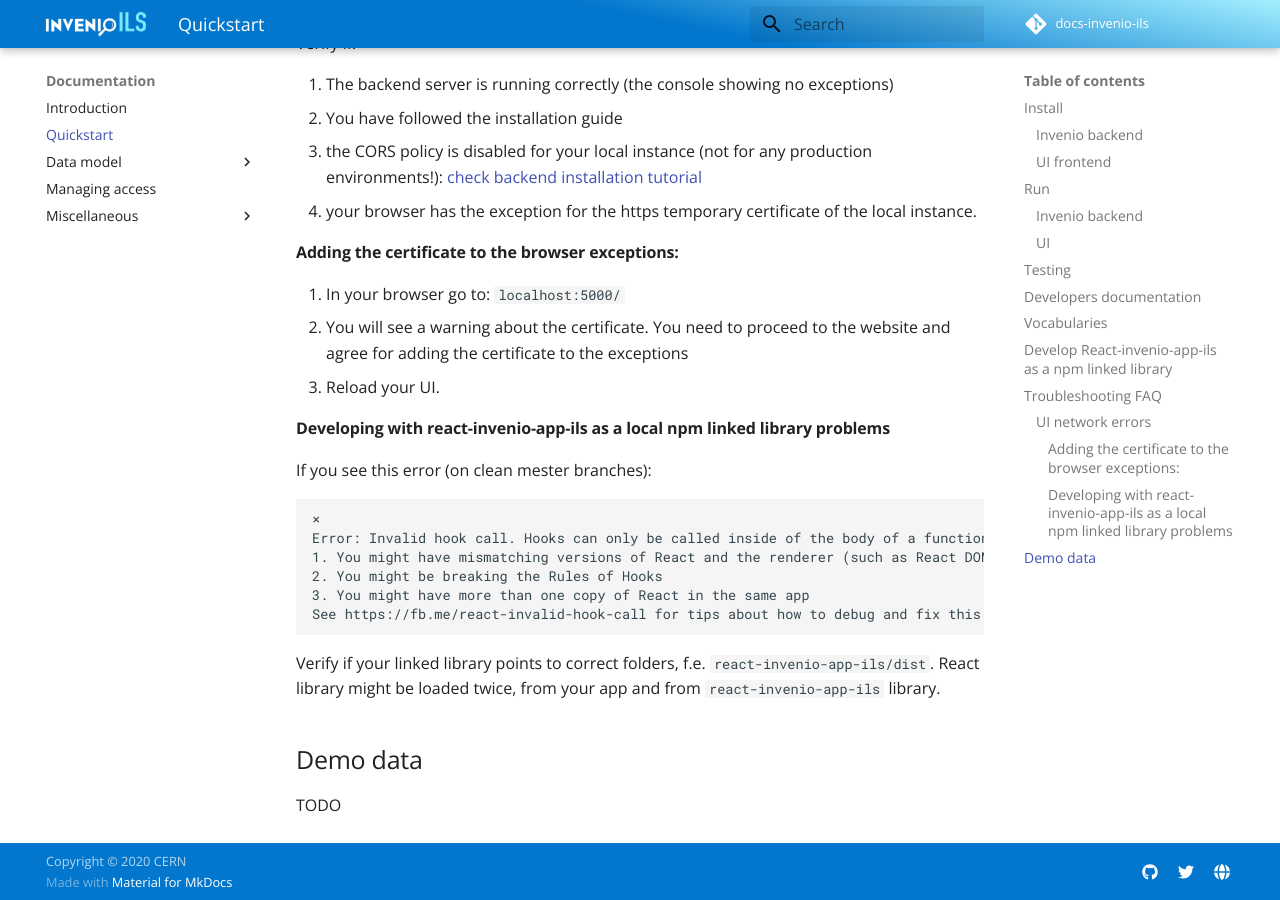
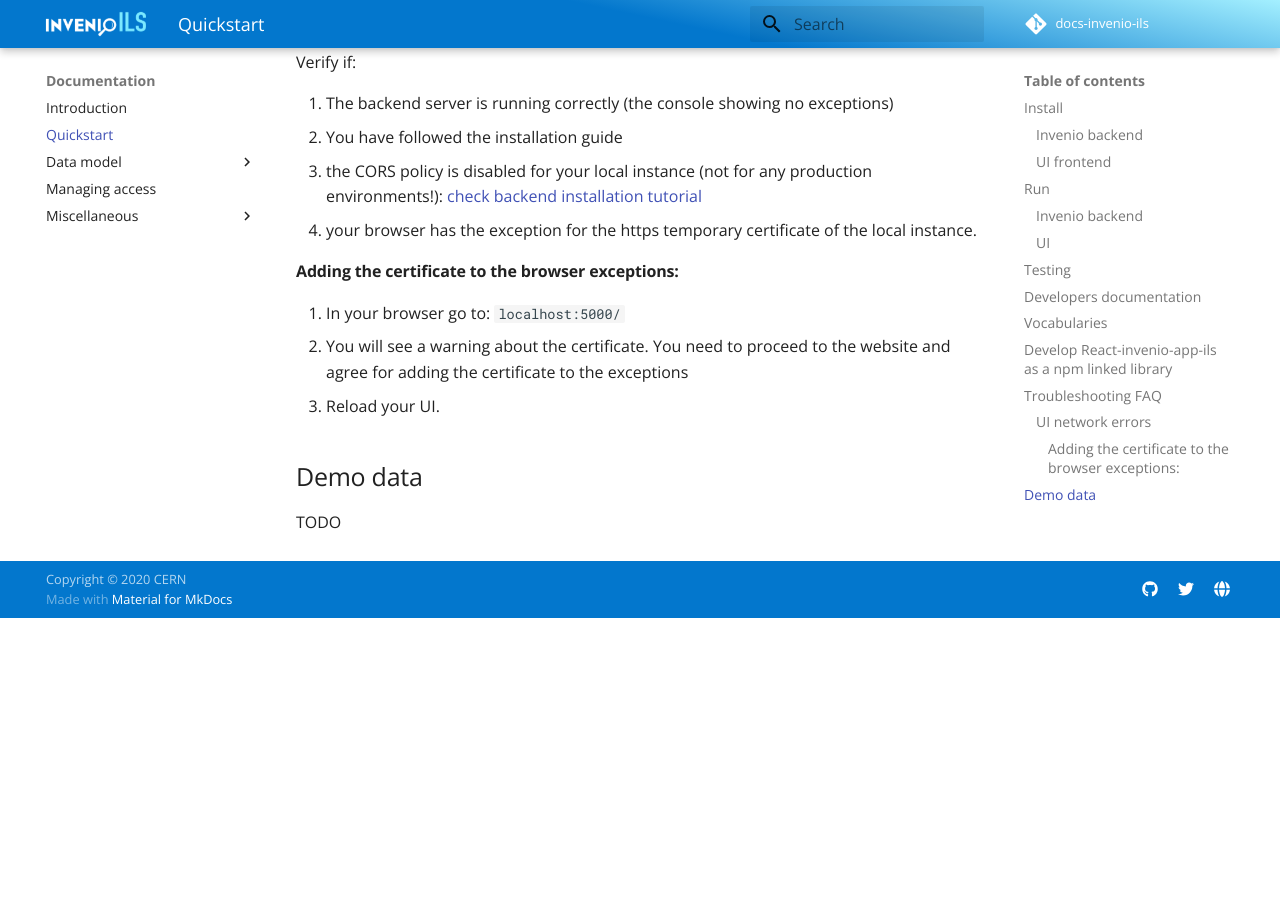
Before and after one commit to inveniosoftware/docs-invenio-ils, an MkDocs documentation site: the page built from docs/quickstart.md, in a window 1280 px wide and 900 px high, scrolled down 5092 px. Built offline with MkDocs 1.6.1 and Material for MkDocs 9.7.7, drawn with Linux system fonts in a browser that asks for light colours; comment, search, counter and statistics services are not loaded; after the commit the page ends 5710 px from its top, so only the background shows below that; some of the changed text lies outside the part shown.

Commit message:
quickstart: fix develop react-invenio-app-ils as library

````diff
--- a/docs/quickstart.md
+++ b/docs/quickstart.md
@@ -185,7 +185,7 @@ Vocabulary-specific configuration is available in ``config.py`` and ``invenioCon
 
 1. Setup react-invenio-app-ils ready for development
 ```bash
-cd react-invenio-app-ils
+cd <react-invenio-app-ils dir>
 npm install
 npm run build
 ```
@@ -193,7 +193,8 @@ npm run build
 2. Link the distribution (the scripts are already provided in package.json)
 and refresh on changes - it will build your dist folder
 ```bash
-npm run link-dist
+cd <react-invenio-app-ils dir>
+npm link
 npm run watch
 ```
 
@@ -231,21 +232,6 @@ Verify if:
 3. Reload your UI.
 
 
-#### Developing with react-invenio-app-ils as a local npm linked library problems
-
-If you see this error (on clean mester branches):
-```
-×
-Error: Invalid hook call. Hooks can only be called inside of the body of a function component. This could happen for one of the following reasons:
-1. You might have mismatching versions of React and the renderer (such as React DOM)
-2. You might be breaking the Rules of Hooks
-3. You might have more than one copy of React in the same app
-See https://fb.me/react-invalid-hook-call for tips about how to debug and fix this problem.
-```
-
-Verify if your linked library points to correct folders, f.e. `react-invenio-app-ils/dist`.
-React library might be loaded twice, from your app and from `react-invenio-app-ils` library.
-
 ## Demo data
 
 TODO
````
